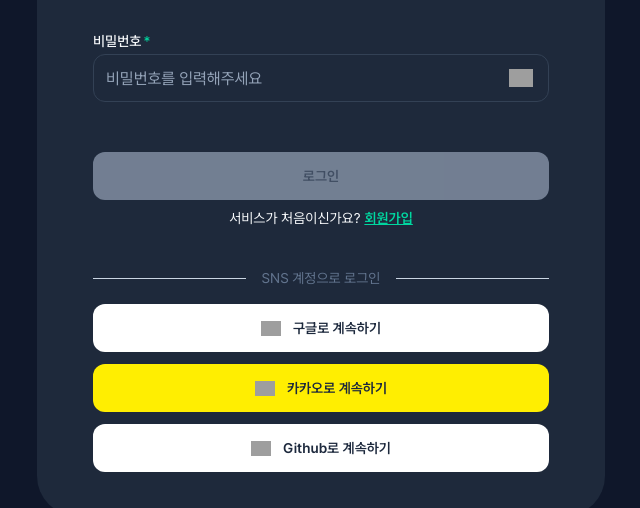
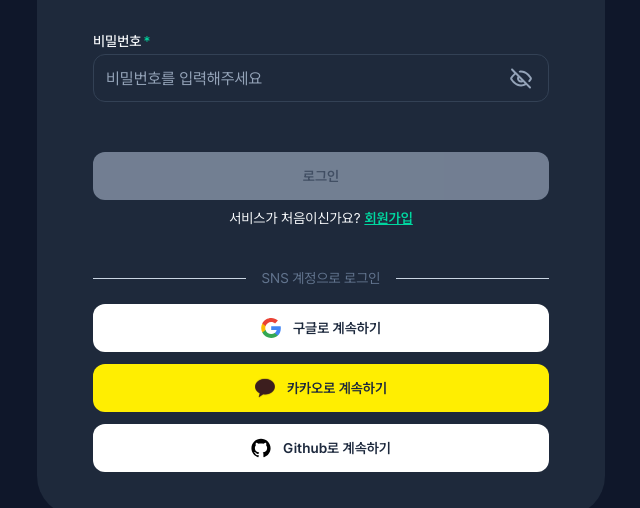
Before and after one commit to Codeit-13-Team-4/4_Frontend, a Next.js app: page /login in a window 1280 px wide. Shown: the part 232-740 px from the top of the page, without its empty margins (319-959 px from the left). Built offline with nearby package versions, Linux system fonts and the light colour scheme; no server answers; grey boxes are pictures that could not be loaded.

Commit message:
refactor(auth): 로그인폼 및 소셜로그인 svg 경로 수정

```diff
--- a/features/auth/ui/LoginForm.tsx
+++ b/features/auth/ui/LoginForm.tsx
@@ -155,7 +155,9 @@ export default function LoginForm() {
                 aria-label={showPassword ? "비밀번호 숨기기" : "비밀번호 보기"}
               >
                 <Image
-                  src={showPassword ? "/eyeopen.svg" : "/eyeclose.svg"}
+                  src={
+                    showPassword ? "/auth/eyeopen.svg" : "/auth/eyeclose.svg"
+                  }
                   alt={showPassword ? "비밀번호 보이기" : "비밀번호 숨기기"}
                   width={24}
                   height={24}
--- a/features/auth/ui/SocialLoginButtons.tsx
+++ b/features/auth/ui/SocialLoginButtons.tsx
@@ -18,20 +18,20 @@ interface SocialButton {
 const SOCIAL_BUTTONS: SocialButton[] = [
   {
     provider: "google",
-    logo: "/google.svg",
+    logo: "/auth/google.svg",
     label: "구글로 계속하기",
     className: "w-full border-none bg-white text-slate-800 hover:bg-slate-100",
   },
   {
     provider: "kakao",
-    logo: "/kakao.svg",
+    logo: "/auth/kakao.svg",
     label: "카카오로 계속하기",
     className:
       "w-full border-none bg-[#FFEE01] text-slate-800 hover:bg-[#f5e400]",
   },
   {
     provider: "github",
-    logo: "/github.svg",
+    logo: "/auth/github.svg",
     label: "Github로 계속하기",
     className: "w-full border-none bg-white text-slate-800 hover:bg-slate-100",
   },
```
